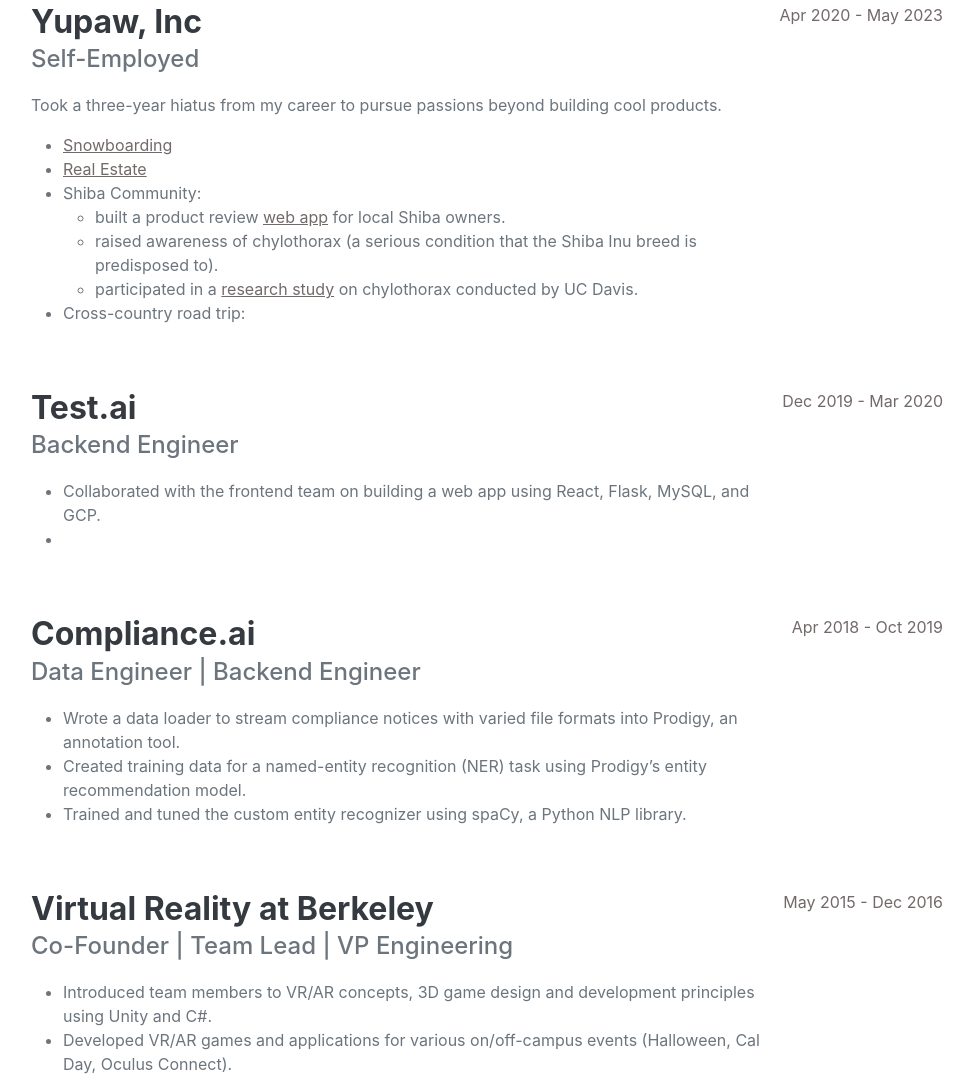
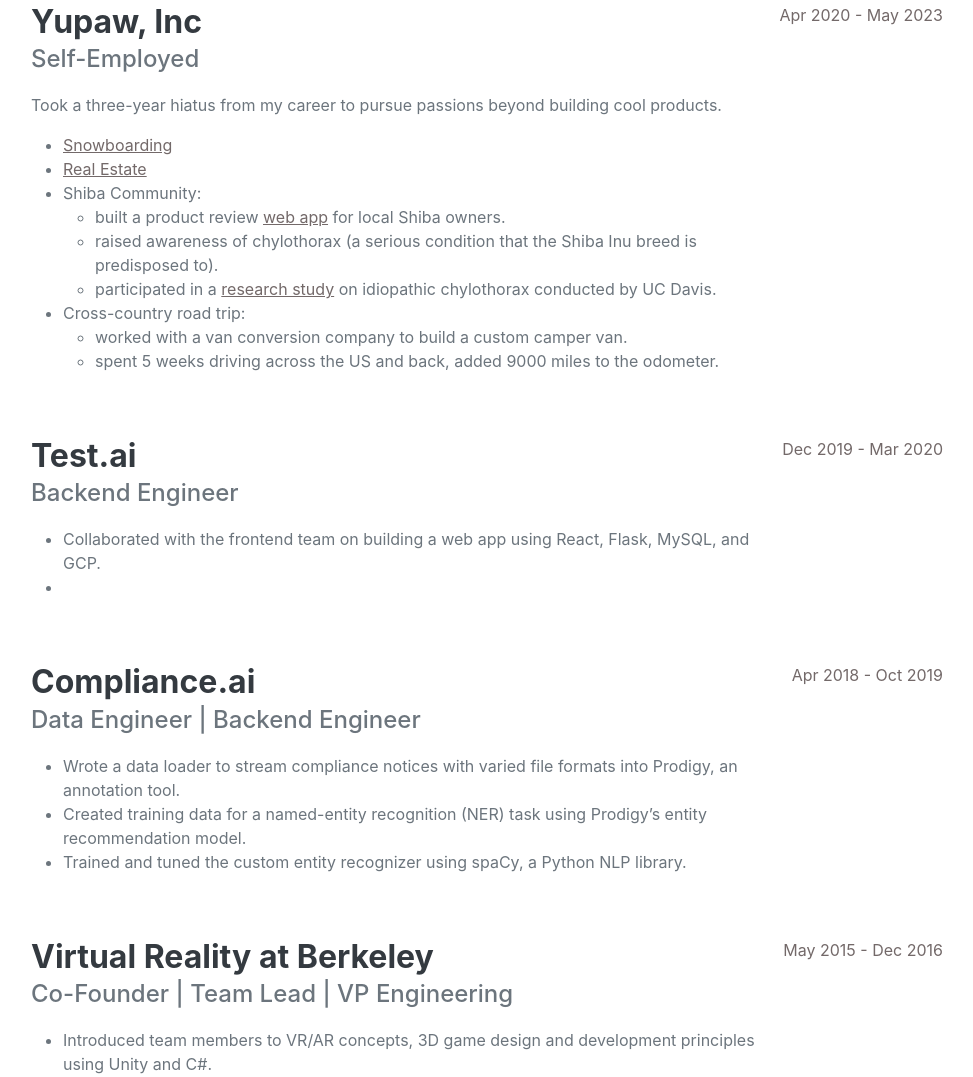
Before and after one commit to yulinzheng/yulinzheng.github.io, a plain HTML site: page index.html in a window 1280 px wide. Shown: the part 2021-3098 px from the top of the page, without its empty margins (289-1262 px from the left). Drawn offline with nearby package versions, Linux system fonts and the light colour scheme; a web font is replaced by a local one.

Commit message:
add roadtrip details

```diff
--- a/index.html
+++ b/index.html
@@ -113,10 +113,15 @@
                                         <ul>
                                             <li>built a product review <a href="#projects">web app</a> for local Shiba owners.</li>
                                             <li>raised awareness of chylothorax (a serious condition that the Shiba Inu breed is predisposed to).</li>
-                                            <li>participated in a <a href="https://avmajournals.avma.org/view/journals/javma/261/5/javma.22.08.0381.xml">research study</a> on chylothorax conducted by UC Davis.</li>
+                                            <li>participated in a <a href="https://avmajournals.avma.org/view/journals/javma/261/5/javma.22.08.0381.xml">research study</a> on idiopathic chylothorax conducted by UC Davis.</li>
                                         </ul>
                                     </li>
-                                    <li>Cross-country road trip:</li>
+                                    <li>Cross-country road trip:
+                                        <ul>
+                                            <li> worked with a van conversion company to build a custom camper van.</li>
+                                            <li> spent 5 weeks driving across the US and back, added 9000 miles to the odometer.</li>
+                                        </ul>
+                                    </li>
                                 </ul>
                             </p>
                         </div>
```
